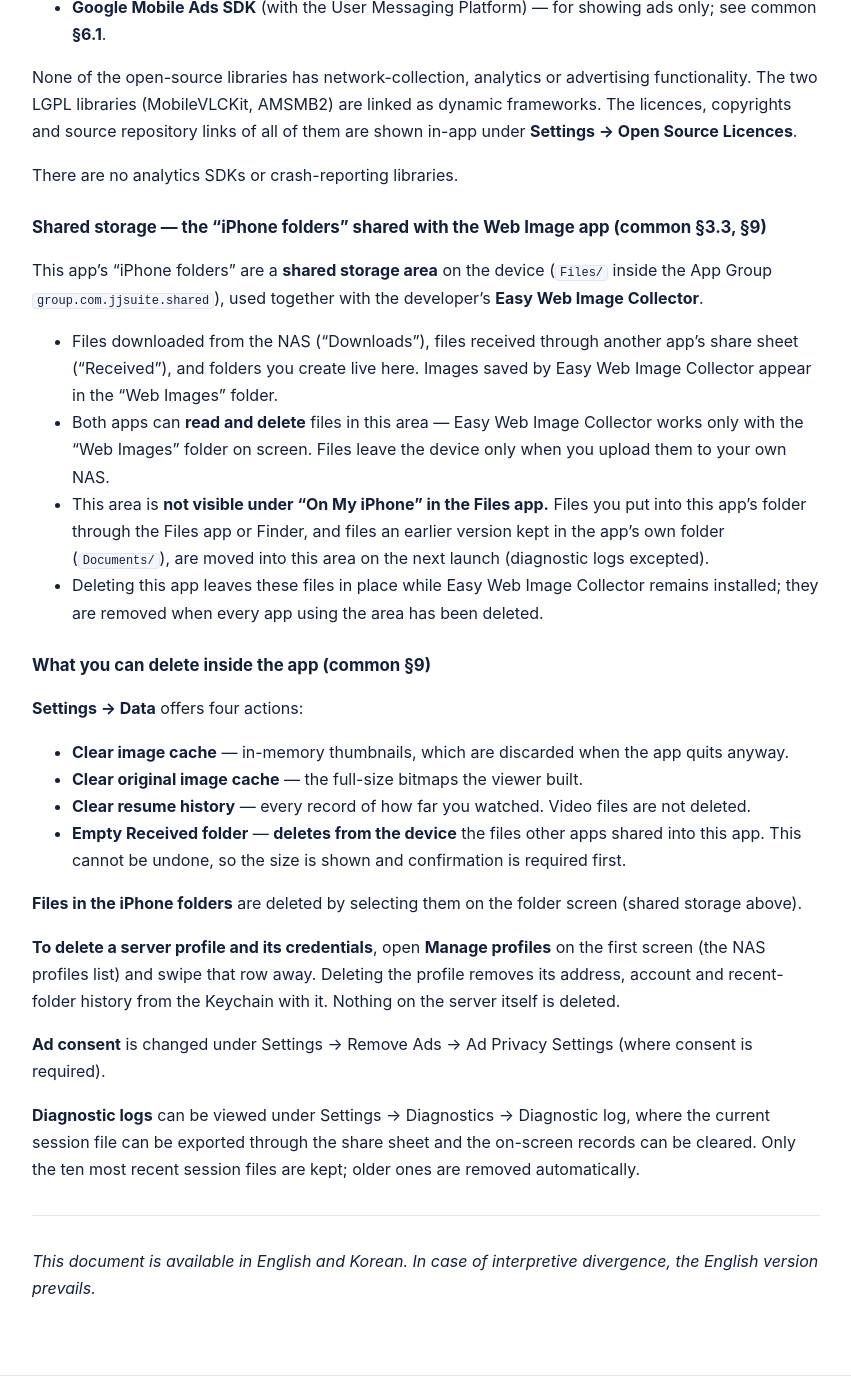
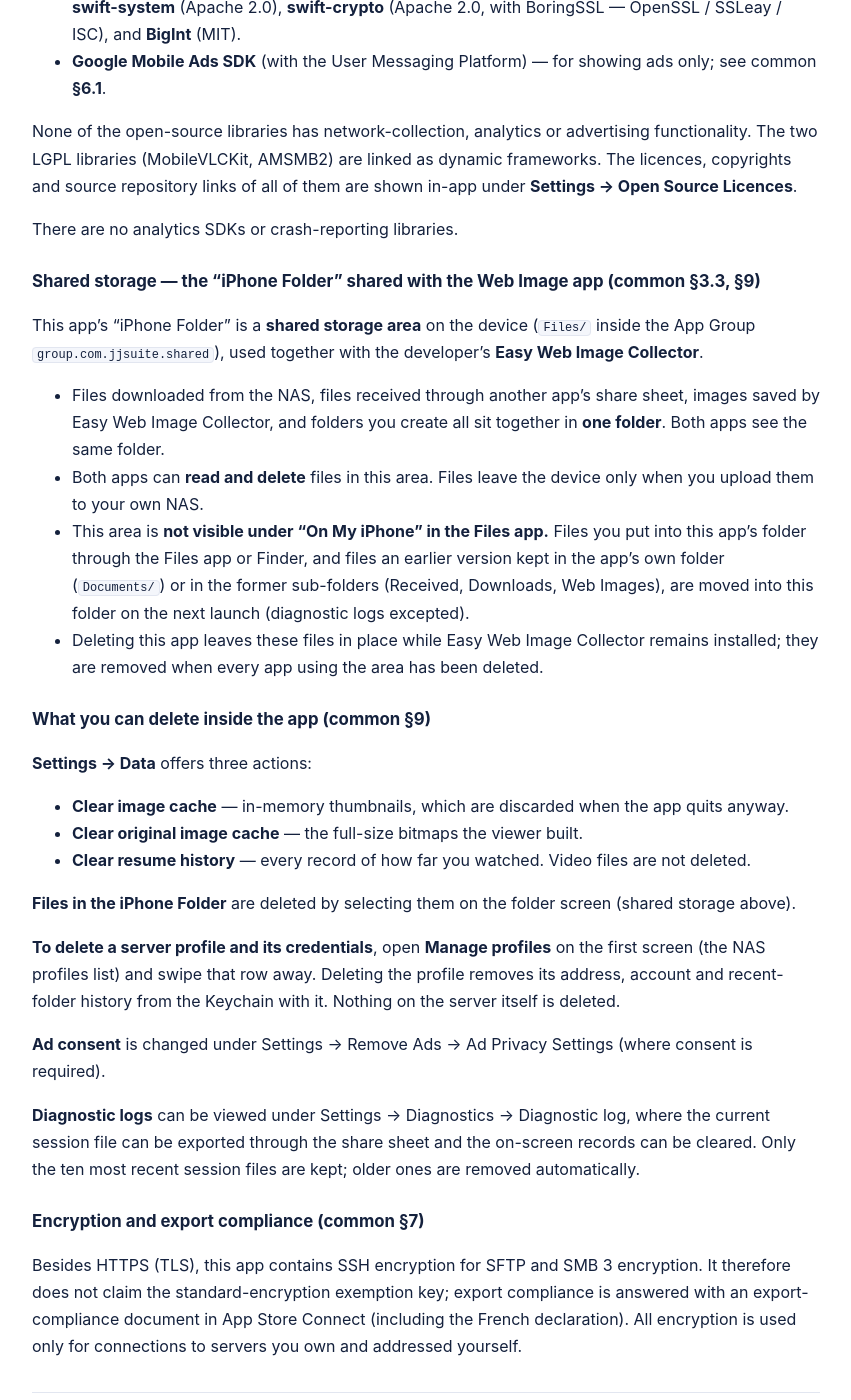
Before and after one commit to yjinchoi/jj-suite-support, a Jekyll site: the page built from en/nasphoto/privacy.md, in a window 1280 px wide and 1400 px high, scrolled down 9304 px. Shown: the whole window, without its empty margins (214-1065 px from the left). Built offline with Jekyll 4.4.1, drawn with Linux system fonts in a browser that asks for light colours; some of the changed text lies outside the part shown.

Commit message:
개인정보 처리방침 v1.2 — 대기 안내 창 광고 · 첫 실행 ATT · 앱별 수출 규정 절
jj-suite AppStore/_shared/PrivacyPolicy v1.2(2026-10-21) + 앱별 델타로 다시 조립했다.
- 광고: 기동 · 30분 광고 → 기다리는 동안 진행 창 안 300×250 배너(최소 2초, 기동 후 5초 없음)
- ATT: 처음 실행할 때 한 번
- 공통본 §7 은 앱별 항목을 가리키고, 앱마다 암호화와 수출 규정 절을 둔다
- NAS 사진: 「iPhone 폴더」 한 폴더(받은 항목 · 내려받은 항목 · 웹 이미지 구분 제거)

Co-Authored-By: Claude Opus 5.5 <noreply@anthropic.com>

```diff
--- a/en/nasphoto/privacy.md
+++ b/en/nasphoto/privacy.md
@@ -132,13 +132,13 @@ developer no requests of any kind.
 
 ### 6.1 Ads — Google AdMob
 
-- **When ads appear**: once when the app starts fresh (an app-open ad — skipped for that launch if
-  it is not ready within 4 seconds), and once for every 30 minutes of accumulated on-screen use (an
-  interstitial — only at a moment when you are not interacting, such as after a screen change). No
-  ad is shown once you have bought ad removal, or while another window such as first-run guidance,
-  a sheet, or an alert is open.
-- **Tracking permission (ATT) and personalized ads**: after ad consent (below), while the app is on
-  screen, it shows iOS's tracking-permission prompt **once**.
+- **When ads appear**: only while you wait for something the app is doing — for example connecting
+  to a server, transferring files, or adding a task. A 300×250 banner labelled "Ad" appears inside the
+  progress window for at least 2 seconds. There is **no ad at launch and no ad on a timer**, and none in
+  the first 5 seconds after the app starts. No ad is shown once you have bought ad removal, before ad
+  consent is settled, or when no ad has been loaded — the progress window then simply shows progress.
+- **Tracking permission (ATT) and personalized ads**: on the **first launch**, after the ad-consent check
+  (below), while the app is on screen, it shows iOS's tracking-permission prompt **once** and never again.
   - If you **allow** it, the advertising identifier (IDFA) is provided to Google and you may see
     **personalized ads** based on your interests and your activity in other companies' apps and
     websites. Under Apple's definition this is **tracking**.
@@ -188,9 +188,9 @@ developer no requests of any kind.
   clear. Which cases those are, and why, is stated in the **per-app section**. In every case
   the destination is a website you opened yourself or a server you own and addressed yourself;
   no connection goes to the developer (§6).
-- The app qualifies for the standard-encryption exemption under Category 5 Part 2 of the U.S.
-  Export Administration Regulations and declares this in its app information
-  (`ITSAppUsesNonExemptEncryption = false`).
+- The app uses only standard encryption (such as TLS, and in some apps SSH and SMB 3) and answers
+  export-compliance questions in its App Store information as U.S. export rules and Apple require. How
+  each app answers is stated in the **per-app section**.
 - Credentials are held in the iOS Keychain as described in §3.1.
 - For hosts you explicitly choose to trust, the app stores that certificate's fingerprint and
   checks it on later connections. Certificate errors for hosts you have not approved are not
@@ -359,33 +359,32 @@ copyrights and source repository links of all of them are shown in-app under
 
 There are no analytics SDKs or crash-reporting libraries.
 
-### Shared storage — the "iPhone folders" shared with the Web Image app (common §3.3, §9)
+### Shared storage — the "iPhone Folder" shared with the Web Image app (common §3.3, §9)
 
-This app's "iPhone folders" are a **shared storage area** on the device (`Files/` inside the App
+This app's "iPhone Folder" is a **shared storage area** on the device (`Files/` inside the App
 Group `group.com.jjsuite.shared`), used together with the developer's **Easy Web Image Collector**.
 
-- Files downloaded from the NAS ("Downloads"), files received through another app's share sheet
-  ("Received"), and folders you create live here. Images saved by Easy Web Image Collector appear
-  in the "Web Images" folder.
-- Both apps can **read and delete** files in this area — Easy Web Image Collector works only with the
-  "Web Images" folder on screen. Files leave the device only when you upload them to your own NAS.
+- Files downloaded from the NAS, files received through another app's share sheet, images saved by
+  Easy Web Image Collector, and folders you create all sit together in **one folder**. Both apps see
+  the same folder.
+- Both apps can **read and delete** files in this area. Files leave the device only when you upload
+  them to your own NAS.
 - This area is **not visible under "On My iPhone" in the Files app.** Files you put into this app's
   folder through the Files app or Finder, and files an earlier version kept in the app's own folder
-  (`Documents/`), are moved into this area on the next launch (diagnostic logs excepted).
+  (`Documents/`) or in the former sub-folders (Received, Downloads, Web Images), are moved into this
+  folder on the next launch (diagnostic logs excepted).
 - Deleting this app leaves these files in place while Easy Web Image Collector remains installed;
   they are removed when every app using the area has been deleted.
 
 ### What you can delete inside the app (common §9)
 
-**Settings → Data** offers four actions:
+**Settings → Data** offers three actions:
 
 - **Clear image cache** — in-memory thumbnails, which are discarded when the app quits anyway.
 - **Clear original image cache** — the full-size bitmaps the viewer built.
 - **Clear resume history** — every record of how far you watched. Video files are not deleted.
-- **Empty Received folder** — **deletes from the device** the files other apps shared into this
-  app. This cannot be undone, so the size is shown and confirmation is required first.
 
-**Files in the iPhone folders** are deleted by selecting them on the folder screen (shared storage above).
+**Files in the iPhone Folder** are deleted by selecting them on the folder screen (shared storage above).
 
 **To delete a server profile and its credentials**, open **Manage profiles** on the first screen
 (the NAS profiles list) and swipe that row away. Deleting the profile removes its address, account
@@ -397,6 +396,10 @@ and recent-folder history from the Keychain with it. Nothing on the server itsel
 session file can be exported through the share sheet and the on-screen records can be cleared.
 Only the ten most recent session files are kept; older ones are removed automatically.
 
+### Encryption and export compliance (common §7)
+
+Besides HTTPS (TLS), this app contains SSH encryption for SFTP and SMB 3 encryption. It therefore does not claim the standard-encryption exemption key; export compliance is answered with an export-compliance document in App Store Connect (including the French declaration). All encryption is used only for connections to servers you own and addressed yourself.
+
 ---
 
 *This document is available in English and Korean. In case of interpretive divergence, the
```
Also changed, not shown: other parts of en/nasphoto/privacy.md (+1 -1 lines), en/torrent/privacy.md (+17 -11 lines), en/webimage/privacy.md (+23 -16 lines), nasphoto/privacy.md (+22 -17 lines), torrent/privacy.md (+17 -11 lines), webimage/privacy.md (+20 -13 lines).
